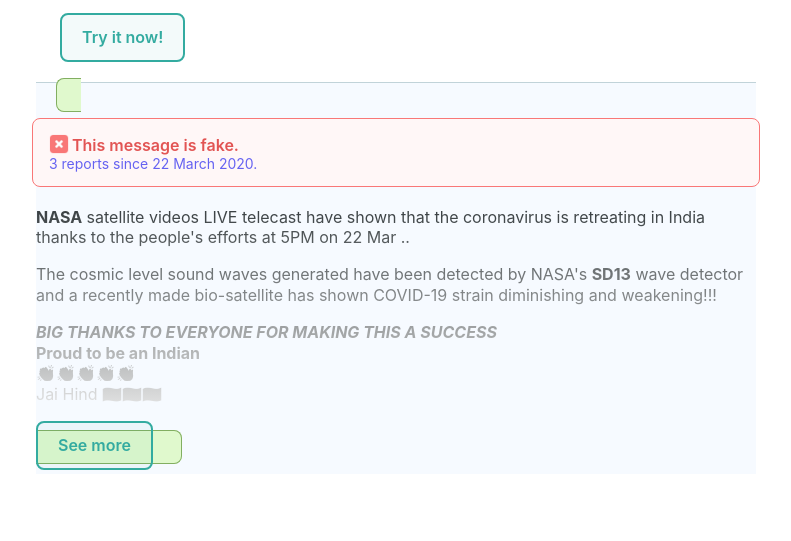
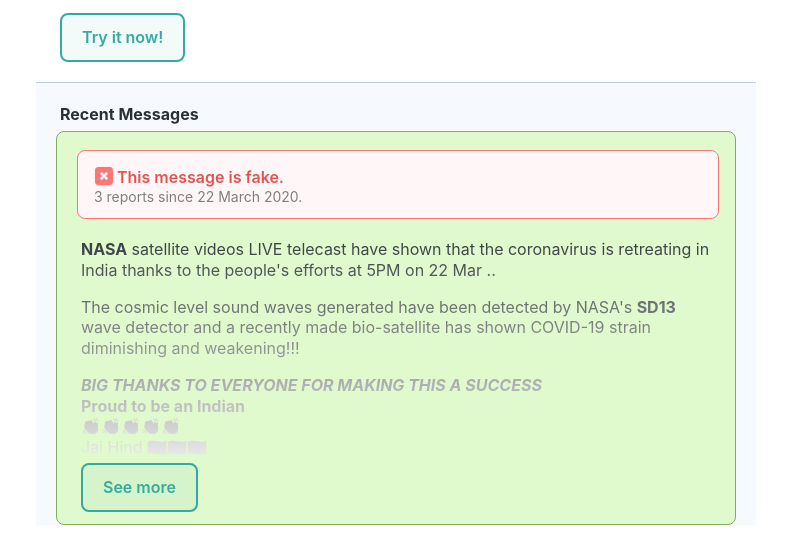
Before and after one commit to gyanl/fakechecker, a plain HTML site: page index.html in a window 1280 px wide. Shown: the part 566-1107 px from the top of the page, without its empty margins (244-1035 px from the left). Before the commit the page ends 1040 px from the top, so only its background shows below. Drawn offline with Linux system fonts and the light colour scheme.

Commit message:
Fix broken link

```diff
--- a/index.html
+++ b/index.html
@@ -24,7 +24,9 @@
 <p></p>
 <div class="comment-section">
 
-<a href="nasa-covid" class="whatsapp-message">
+<h4>Recent Messages</h4><p></p>
+
+<div class="whatsapp-message">
 
   <div class="alert-inside fake">
     <div class="text-dark-red bold">
@@ -44,9 +46,9 @@
     <br>Jai Hind 🇮🇳🇮🇳🇮🇳
   </div>
 
-  <div class="whatsapp-button">See more</div>
+  <a href="nasa-covid.html" class="whatsapp-button">See more</a>
 
-</a>
+</div>
 
 </div>
 
```
